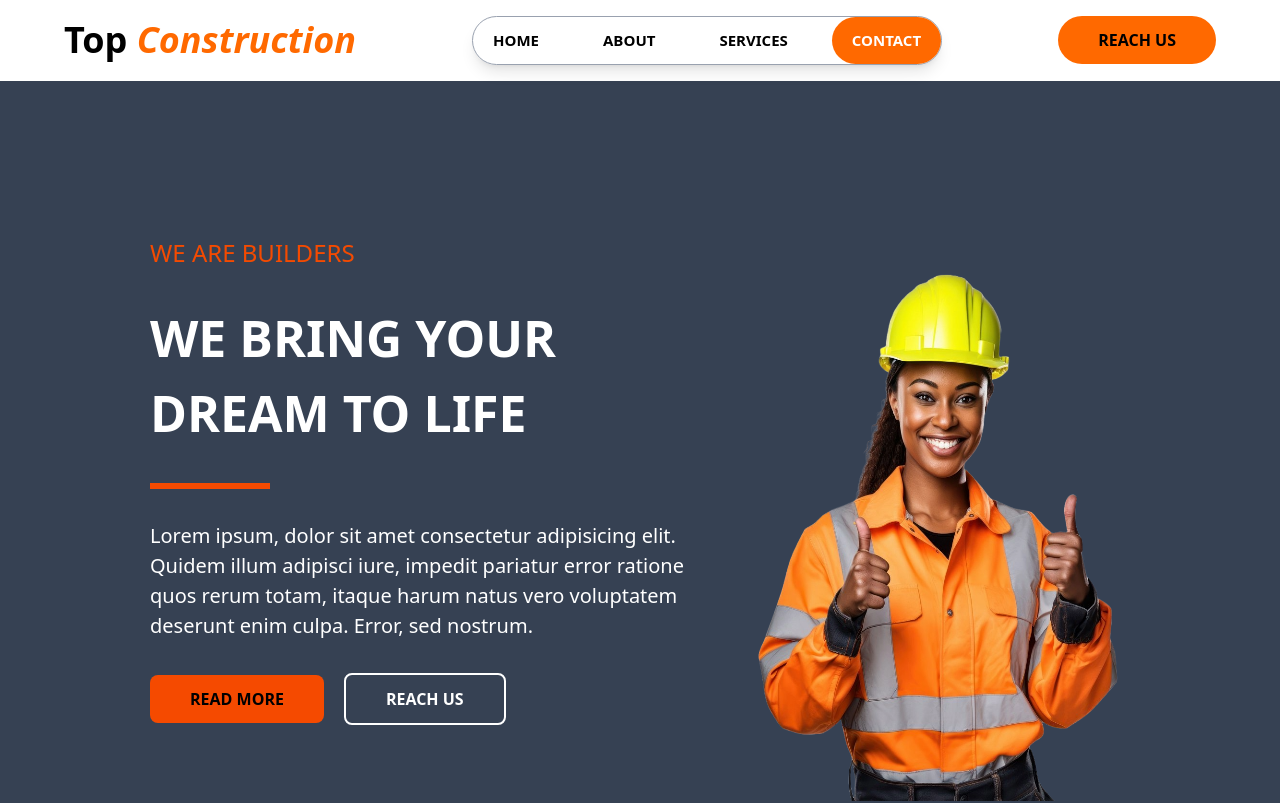
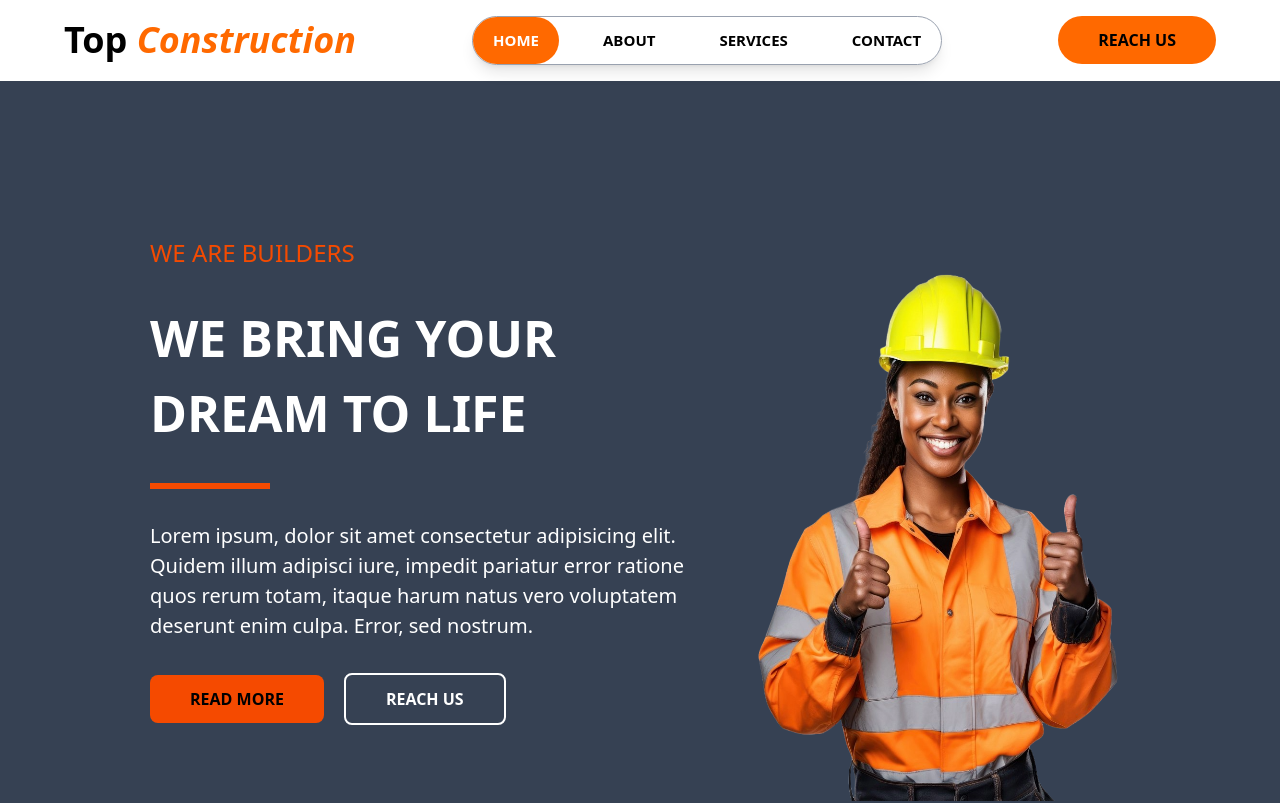
Before and after one commit to mr-Ayalk/mega_construction_company, a React (Vite) app: page / in a window 1280 px wide. Shown: the top 803 px of the page. Built offline with nearby package versions, Linux system fonts and the light colour scheme.

Commit message:
header for small medium updated

```diff
--- a/src/sections/Header.jsx
+++ b/src/sections/Header.jsx
@@ -5,6 +5,7 @@ import { Link } from "react-scroll";
 
 const Header = () => {
   const [isMenuOpen, setIsMenuOpen] = useState(false);
+  const [activeLink, setActiveLink] = useState("Contact");
   const toggleMenu = () => {
     setIsMenuOpen(!isMenuOpen);
   };
@@ -36,40 +37,26 @@ const Header = () => {
         Top <span className="text-orange-500  italic">Construction</span>
       </h1>
       <ul className="lg:flex justify-center items-center gap-6 hidden rounded-full shadow-lg border-[1px]  border-gray-400">
-        {/* {navItems.map(({ link, path }) => (
+        {navItems.map(({ link, path }) => (
           <Link
             key={path}
-            className="text-black uppercase font-bold cursor-pointer p-3 rounded-full hover:bg-orange-300
-
-
-            px-5
-            hover:text-black text-[15px]"
             to={path}
             spy={true}
             offset={-100}
             smooth={true}
-          >
-            {link}
-          </Link>
-        ))} */}
-        {navItems.map(({ link, path }) => (
-          <Link
-            key={path}
+            onSetActive={() => setActiveLink(link)}
             className={`uppercase font-bold cursor-pointer p-3 rounded-full px-5 text-[15px]
-      ${
-        link === "Contact"
-          ? "bg-orange-500 text-white hover:bg-black hover:text-white"
-          : "text-black hover:bg-orange-300 hover:text-black"
-      }`}
-            to={path}
-            spy={true}
-            offset={-100}
-            smooth={true}
+        ${
+          activeLink === link
+            ? "bg-orange-500 text-white"
+            : "text-black hover:bg-orange-100 hover:text-black"
+        }`}
           >
             {link}
           </Link>
         ))}
       </ul>
+
       <button className="bg-orange-500   hover:bg-black hover:text-white text-black  py-3 rounded-full font-semibold transform hover:scale-105 transition-transform duration-300 cursor-pointer md:flex hidden px-10">
         REACH US
       </button>
--- a/src/sections/animation.js
+++ b/src/sections/animation.js
@@ -26,13 +26,13 @@ export const zoomInVariants = {
   },
 };
 export const slidedownVariants = {
-  hidden: { y: -50, opacity: 0 }, // Start slightly below with no opacity
+  hidden: { y: 100, opacity: 0 }, // Start slightly below with no opacity
   visible: {
     y: 0, // Final position
     opacity: 1, // Fully visible
     transition: {
       staggerChildern: 2,
-      duration: 1.5, // Duration of the slide-up animation
+      duration: 1, // Duration of the slide-up animation
       ease: "easeOut",
     },
   },
```
